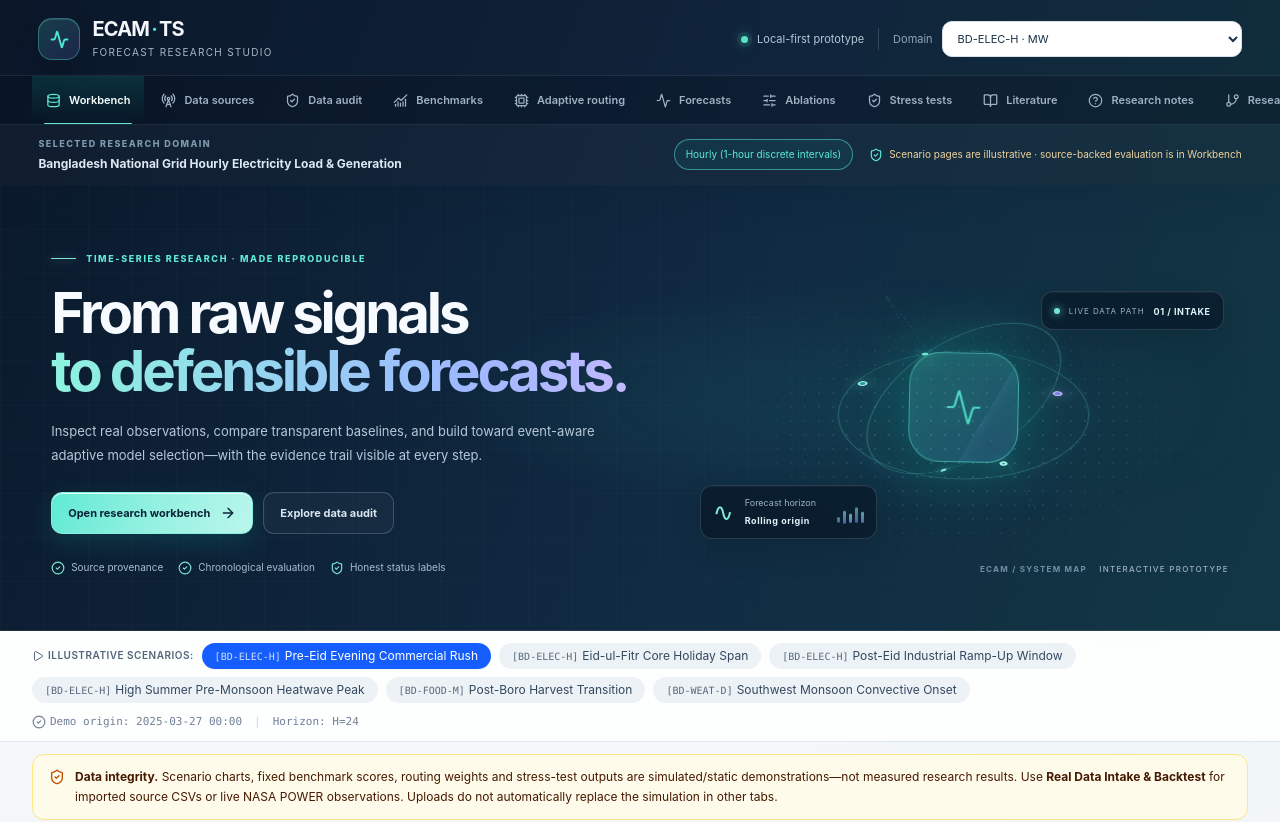
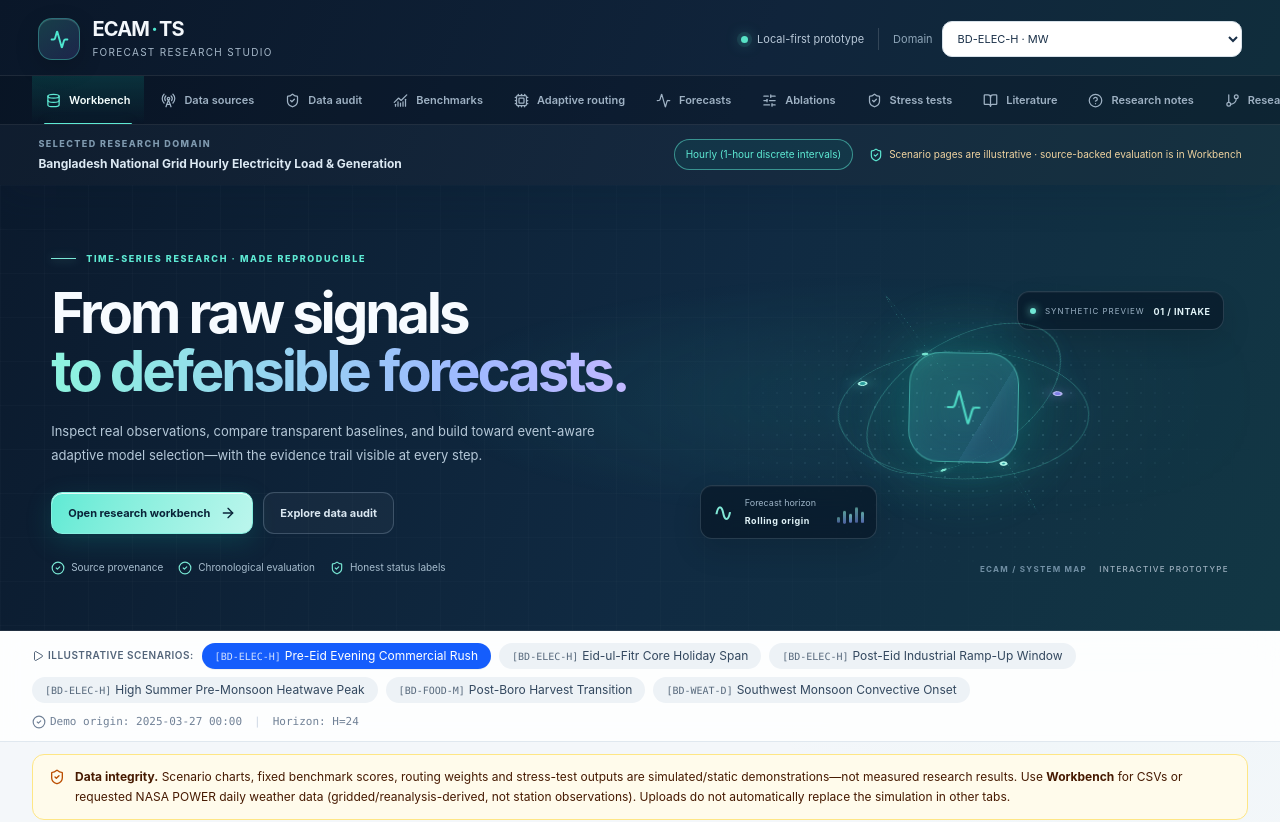
Before and after one commit to arafatalsaidrifat/ECAM-TS, a React (Vite) app: page / in a window 1280 px wide. Shown: the top 822 px of the page. Built offline with nearby package versions, Linux system fonts and the light colour scheme.

Commit message:
Integrate source registry and clarify synthetic scenario controls

```diff
--- a/src/App.tsx
+++ b/src/App.tsx
@@ -24,6 +24,7 @@ import { LiteratureModule } from './components/LiteratureModule';
 import { AnimatePresence, motion } from 'motion/react';
 import { DataIntakeLabModule } from './components/DataIntakeLabModule';
 import { ResearchRoadmapModule } from './components/ResearchRoadmapModule';
+import { SourceRegistryModule } from './components/SourceRegistryModule';
 import { Activity, ArrowRight, ShieldCheck, Play, Sparkles, CheckCircle2 } from 'lucide-react';
 
 export default function App() {
@@ -125,7 +126,7 @@ export default function App() {
               <div className="ecam-orb-ring ring-three" />
               <span className="ecam-orb-node node-a" /><span className="ecam-orb-node node-b" /><span className="ecam-orb-node node-c" />
             </div>
-            <div className="ecam-visual-tag tag-top"><span className="tag-dot" /> LIVE DATA PATH <strong>01 / INTAKE</strong></div>
+            <div className="ecam-visual-tag tag-top"><span className="tag-dot" /> SYNTHETIC PREVIEW <strong>01 / INTAKE</strong></div>
             <div className="ecam-visual-tag tag-bottom"><span className="tag-wave">∿</span><span>Forecast horizon<br /><strong>Rolling origin</strong></span><span className="tag-mini-bars"><i /><i /><i /><i /><i /></span></div>
             <div className="ecam-visual-caption">ECAM / SYSTEM MAP <span>INTERACTIVE PROTOTYPE</span></div>
           </motion.div>
@@ -180,7 +181,7 @@ export default function App() {
       <div className="mx-4 mt-3 rounded-xl border border-amber-200 bg-amber-50 px-4 py-3 text-xs leading-5 text-amber-950 sm:mx-6 lg:mx-8">
         <div className="mx-auto flex max-w-7xl items-start gap-2.5">
           <ShieldCheck className="mt-0.5 h-4 w-4 shrink-0 text-amber-700" />
-          <p><strong>Data integrity.</strong> Scenario charts, fixed benchmark scores, routing weights and stress-test outputs are simulated/static demonstrations—not measured research results. Use <strong>Real Data Intake & Backtest</strong> for imported source CSVs or live NASA POWER observations. Uploads do not automatically replace the simulation in other tabs.</p>
+          <p><strong>Data integrity.</strong> Scenario charts, fixed benchmark scores, routing weights and stress-test outputs are simulated/static demonstrations—not measured research results. Use <strong>Workbench</strong> for CSVs or requested NASA POWER daily weather data (gridded/reanalysis-derived, not station observations). Uploads do not automatically replace the simulation in other tabs.</p>
         </div>
       </div>
 
@@ -189,6 +190,7 @@ export default function App() {
         <AnimatePresence mode="wait" initial={false}>
           <motion.div key={currentTab} initial={{ opacity: 0, y: 8 }} animate={{ opacity: 1, y: 0 }} exit={{ opacity: 0, y: -5 }} transition={{ duration: 0.18 }}>
             {currentTab === 'data-intake' && <DataIntakeLabModule />}
+            {currentTab === 'source-registry' && <SourceRegistryModule selectedDomain={selectedDomain} navigateToTab={setCurrentTab} />}
         {currentTab === 'cadence-audit' && (
           <DatasetAuditModule
             selectedDomain={selectedDomain}
```
